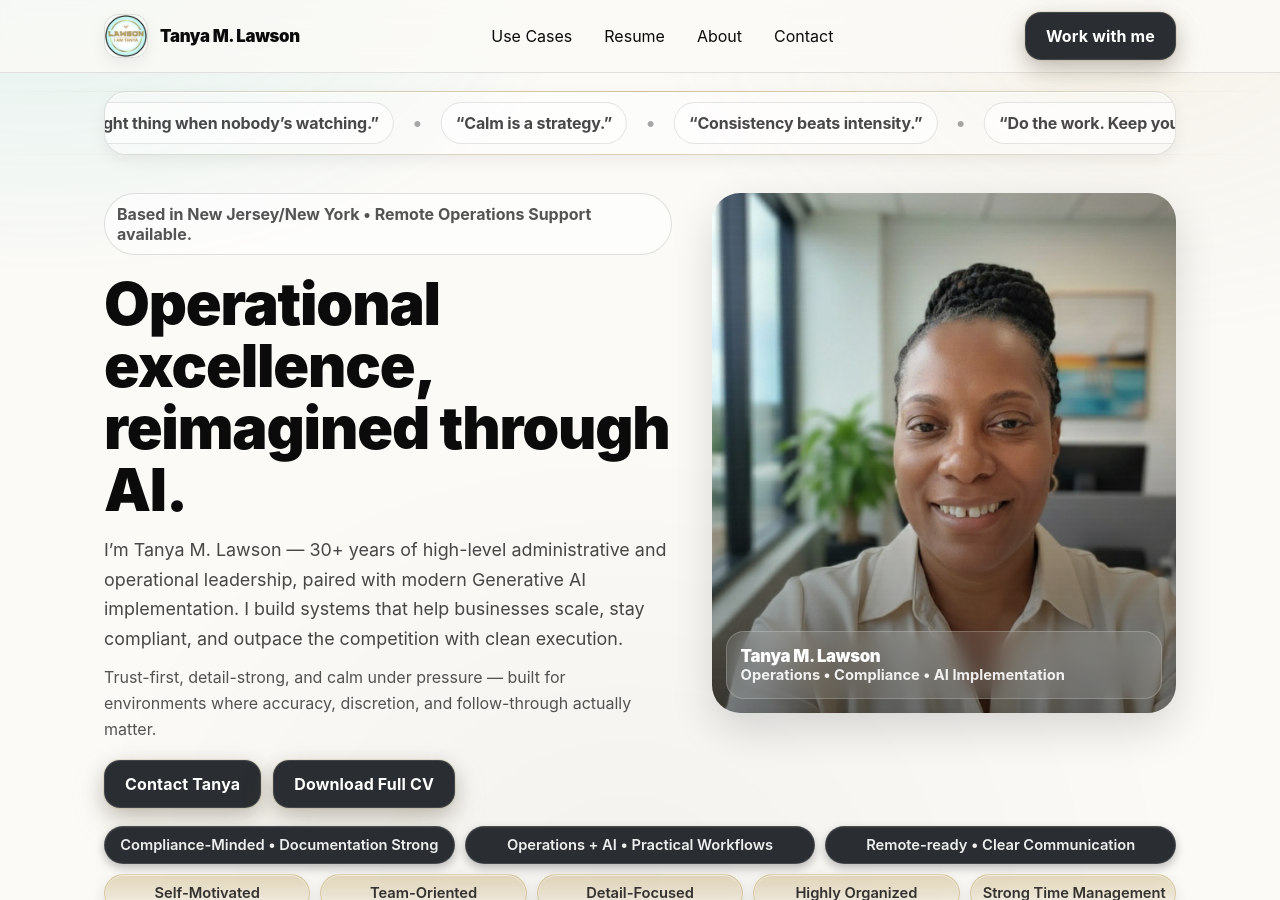
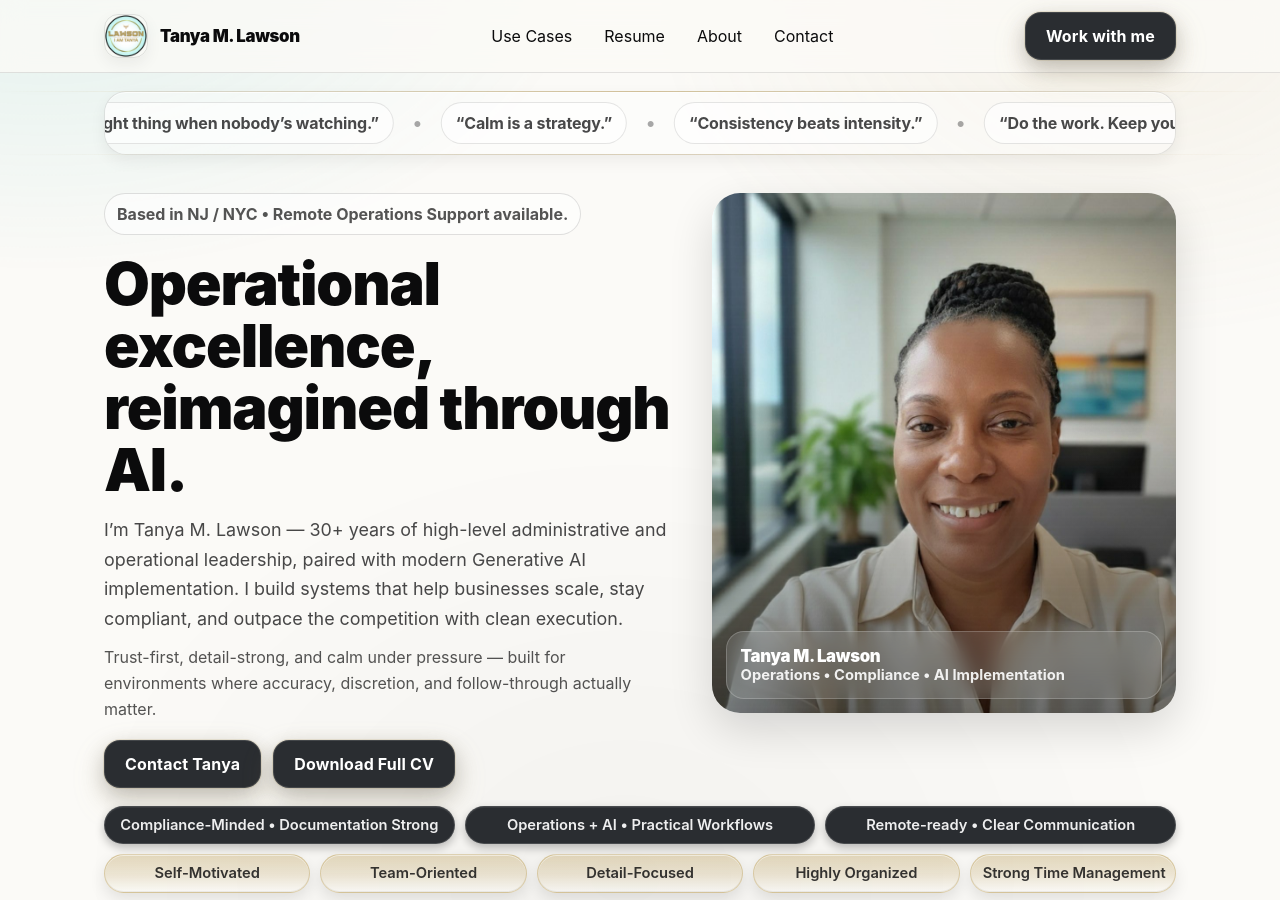
Before and after one commit to TanyaWBM1/TanyaLawson, a Jekyll site: the page built from index.html, in a window 1280 px wide and 900 px high. Built offline with Jekyll 4.4.1, drawn with Linux system fonts in a browser that asks for light colours; some of the changed text lies outside the part shown.

Commit message:
Update index.html

```diff
--- a/index.html
+++ b/index.html
@@ -10,7 +10,7 @@
 <section class="hero" aria-label="Intro">
   <div class="container hero-grid">
     <div class="hero-copy">
-      <div class="badge">Based in New Jersey/New York • Remote Operations Support available.</div>
+      <div class="badge">Based in NJ / NYC • Remote Operations Support available.</div>
 
       <h1 class="hero-title">
         Operational excellence,<br>
@@ -213,7 +213,7 @@
 
       <div class="cta-actions">
         <a class="btn btn-primary" href="/contact/">Contact Tanya</a>
-        <a class="btn btn-ghost" href="/resume/">Download full CV</a>
+        <a class="btn btn-ghost" href="/resume/">Download Full CV</a>
         <a class="btn btn-ghost" href="/use-cases/">View Use Cases</a>
       </div>
     </div>
```
